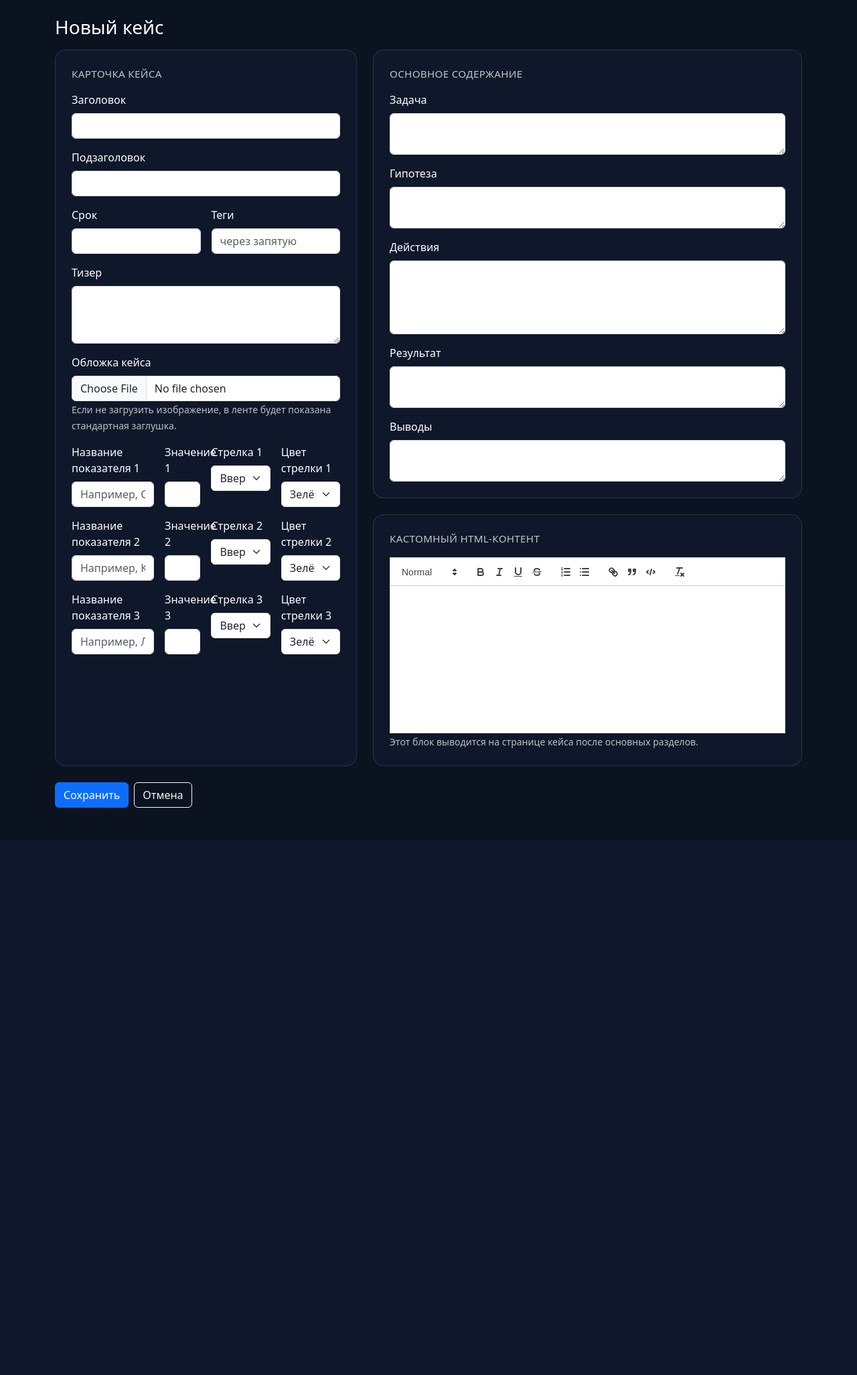
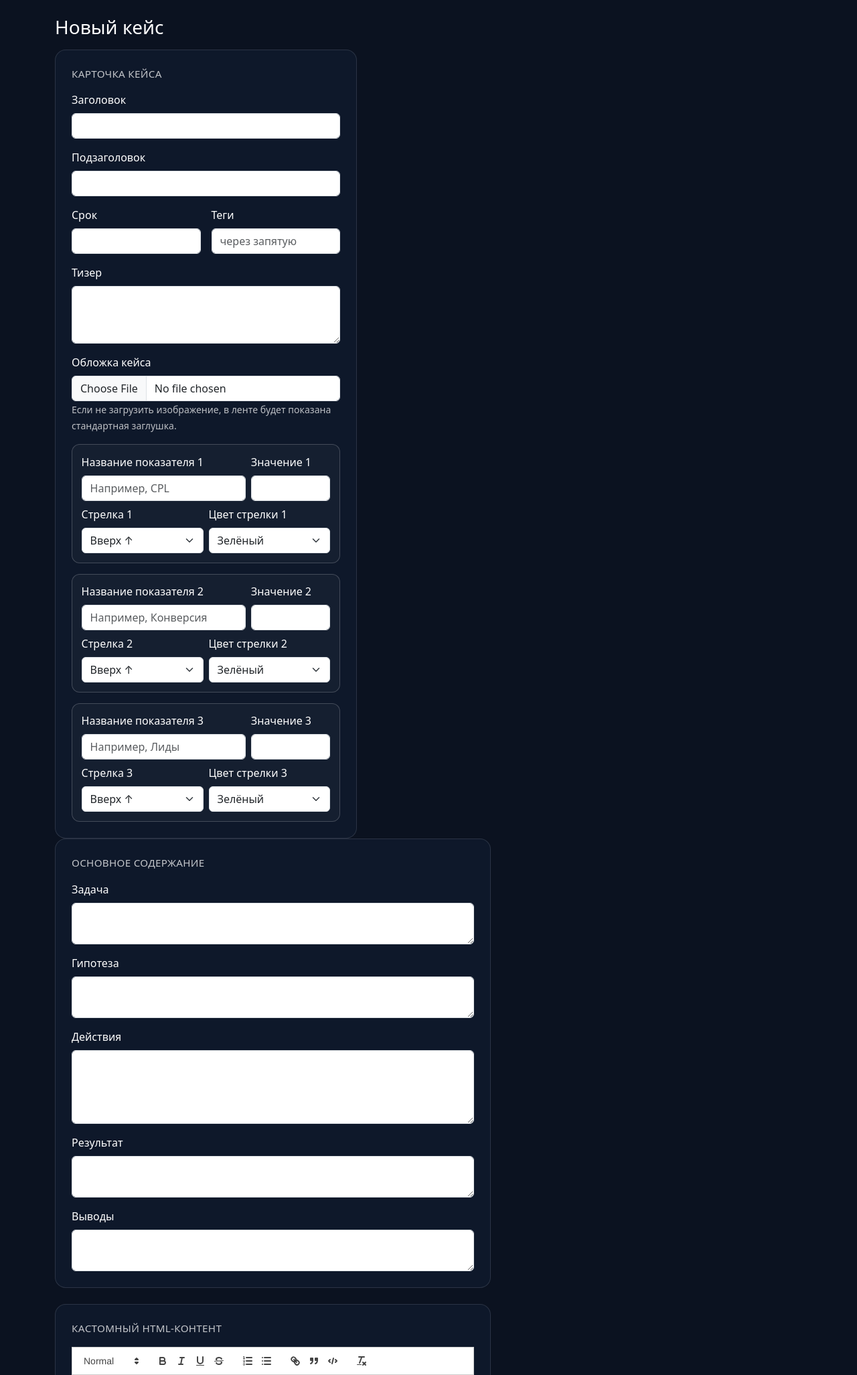
Before and after one commit to barabanov-oi/context_landing, a Flask app: page /admin/cases/new in a window 1280 px wide. Shown: the part 57-2110 px from the top of the page at 67% size. Before the commit the page ends 1263 px from the top, so only its background shows below. Run offline with Flask 3, Linux system fonts and the light colour scheme; the visitor is signed in with stand-in values (Sample User, id 1); a map, chart or similar area stays blank; some libraries are stand-ins or nearby versions.

Commit message:
Исправил форматирование блока показателей в админке
- Показатели разбиты на отдельные карточки с рамкой\n- Поля Название и Значение выстроены в две строки\n- Поля Стрелка и Цвет стрелки также выстроены в две строки\n- Улучшена визуальная структура блока редактирования кейса

```diff
--- a/templates/admin_form.html
+++ b/templates/admin_form.html
@@ -7,6 +7,7 @@
   .ql-toolbar, .ql-container { background: #fff; color: #111; }
   #editor { min-height: 220px; }
   .form-block-title { font-size: .95rem; letter-spacing: .02em; text-transform: uppercase; color: rgba(255,255,255,.75); }
+  .metric-config-box { border: 1px solid rgba(255,255,255,.2); border-radius: 12px; padding: .85rem; background: rgba(255,255,255,.03); }
 </style>
 {% endblock %}
 
@@ -46,71 +47,92 @@
               <img class="img-fluid rounded mt-2 border border-light-subtle" style="max-height: 140px; object-fit: cover;" src="{{ url_for('static', filename=case.cover_image) }}" alt="Текущая обложка кейса">
             {% endif %}
           </div>
-          <div class="col-md-4">
+          <div class="col-12">
+            <div class="metric-config-box">
+              <div class="row g-2">
+                <div class="col-md-8">
                   <label class="form-label">Название показателя 1</label>
                   <input class="form-control" name="metric_1_label" maxlength="35" value="{{ case.metric_1_label if case else '' }}" placeholder="Например, CPL">
                 </div>
-          <div class="col-md-2">
+                <div class="col-md-4">
                   <label class="form-label">Значение 1</label>
                   <input class="form-control" name="metric_1" maxlength="35" value="{{ case.metric_1 if case else '' }}">
                 </div>
-          <div class="col-md-3">
+                <div class="col-md-6">
                   <label class="form-label">Стрелка 1</label>
                   <select class="form-select" name="metric_1_trend">
                     <option value="up" {% if not case or case.metric_1_trend == 'up' %}selected{% endif %}>Вверх ↑</option>
                     <option value="down" {% if case and case.metric_1_trend == 'down' %}selected{% endif %}>Вниз ↓</option>
                   </select>
                 </div>
-          <div class="col-md-3">
+                <div class="col-md-6">
                   <label class="form-label">Цвет стрелки 1</label>
                   <select class="form-select" name="metric_1_color">
                     <option value="green" {% if not case or case.metric_1_color == 'green' %}selected{% endif %}>Зелёный</option>
                     <option value="red" {% if case and case.metric_1_color == 'red' %}selected{% endif %}>Красный</option>
                   </select>
                 </div>
-          <div class="col-md-4">
+              </div>
+            </div>
+          </div>
+
+          <div class="col-12">
+            <div class="metric-config-box">
+              <div class="row g-2">
+                <div class="col-md-8">
                   <label class="form-label">Название показателя 2</label>
                   <input class="form-control" name="metric_2_label" maxlength="35" value="{{ case.metric_2_label if case else '' }}" placeholder="Например, Конверсия">
                 </div>
-          <div class="col-md-2">
+                <div class="col-md-4">
                   <label class="form-label">Значение 2</label>
                   <input class="form-control" name="metric_2" maxlength="35" value="{{ case.metric_2 if case else '' }}">
                 </div>
-          <div class="col-md-3">
+                <div class="col-md-6">
                   <label class="form-label">Стрелка 2</label>
                   <select class="form-select" name="metric_2_trend">
                     <option value="up" {% if not case or case.metric_2_trend == 'up' %}selected{% endif %}>Вверх ↑</option>
                     <option value="down" {% if case and case.metric_2_trend == 'down' %}selected{% endif %}>Вниз ↓</option>
                   </select>
                 </div>
-          <div class="col-md-3">
+                <div class="col-md-6">
                   <label class="form-label">Цвет стрелки 2</label>
                   <select class="form-select" name="metric_2_color">
                     <option value="green" {% if not case or case.metric_2_color == 'green' %}selected{% endif %}>Зелёный</option>
                     <option value="red" {% if case and case.metric_2_color == 'red' %}selected{% endif %}>Красный</option>
                   </select>
                 </div>
-          <div class="col-md-4">
+              </div>
+            </div>
+          </div>
+
+          <div class="col-12">
+            <div class="metric-config-box">
+              <div class="row g-2">
+                <div class="col-md-8">
                   <label class="form-label">Название показателя 3</label>
                   <input class="form-control" name="metric_3_label" maxlength="35" value="{{ case.metric_3_label if case else '' }}" placeholder="Например, Лиды">
                 </div>
-          <div class="col-md-2">
+                <div class="col-md-4">
                   <label class="form-label">Значение 3</label>
                   <input class="form-control" name="metric_3" maxlength="35" value="{{ case.metric_3 if case else '' }}">
                 </div>
-          <div class="col-md-3">
+                <div class="col-md-6">
                   <label class="form-label">Стрелка 3</label>
                   <select class="form-select" name="metric_3_trend">
                     <option value="up" {% if not case or case.metric_3_trend == 'up' %}selected{% endif %}>Вверх ↑</option>
                     <option value="down" {% if case and case.metric_3_trend == 'down' %}selected{% endif %}>Вниз ↓</option>
                   </select>
                 </div>
-          <div class="col-md-3">
+                <div class="col-md-6">
                   <label class="form-label">Цвет стрелки 3</label>
                   <select class="form-select" name="metric_3_color">
                     <option value="green" {% if not case or case.metric_3_color == 'green' %}selected{% endif %}>Зелёный</option>
                     <option value="red" {% if case and case.metric_3_color == 'red' %}selected{% endif %}>Красный</option>
                   </select>
+                </div>
+              </div>
+            </div>
+          </div>
         </div>
         </div>
       </div>
```
Lines whose indentation alone changed are shown as unchanged.
